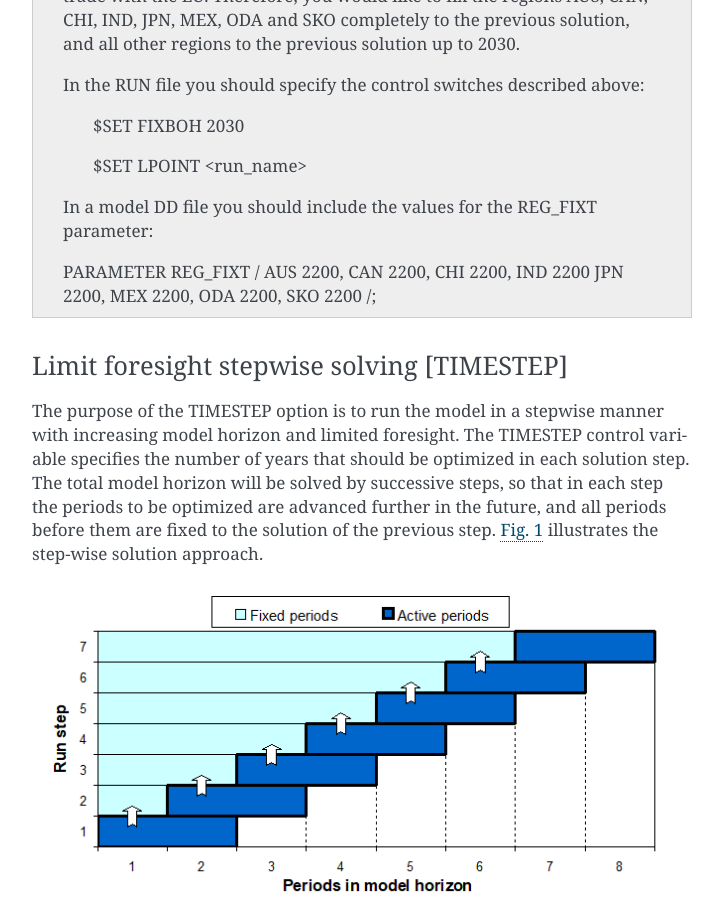
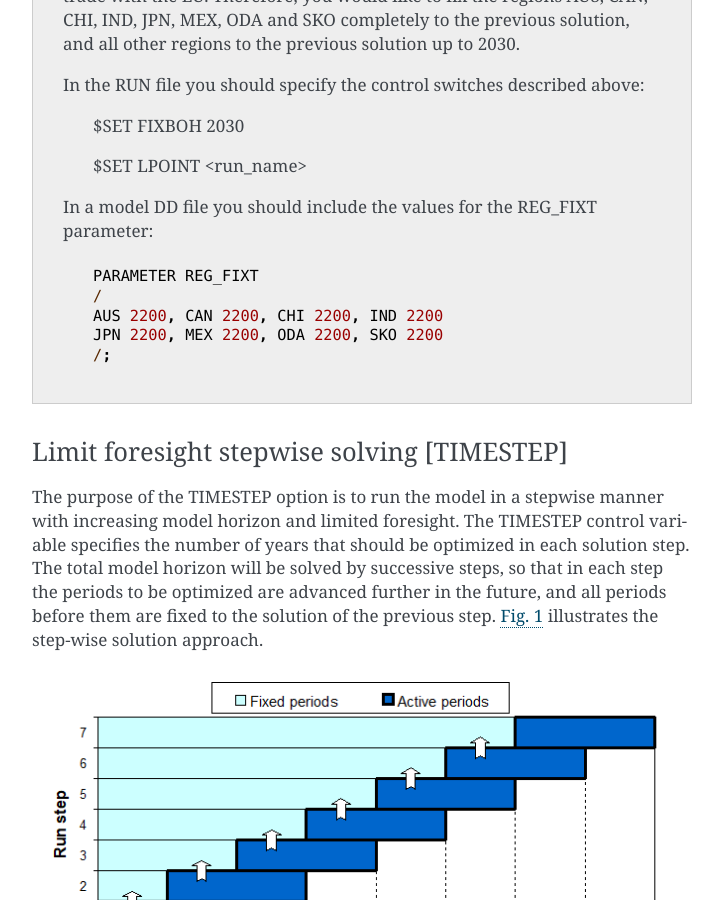
Before and after one commit to experimentarium/times, a Sphinx documentation site: the page built from docs/part-3/03-switches.md, in a window 1280 px wide and 900 px high, scrolled down 10115 px. Shown: the whole window, without its empty margins (388-1111 px from the left). Built offline with Sphinx 7.4.7, drawn with Linux system fonts in a browser that asks for light colours.

Commit message:
Enable colon_fence

````diff
--- a/docs/conf.py
+++ b/docs/conf.py
@@ -37,4 +37,4 @@
 # -- Options for MyST-Parser -------------------------------------------------
 # https://myst-parser.readthedocs.io/en/latest/syntax/optional.html
 
-myst_enable_extensions = ["dollarmath"]
+myst_enable_extensions = ["dollarmath", "colon_fence"]
--- a/docs/part-3/03-switches.md
+++ b/docs/part-3/03-switches.md
@@ -180,7 +180,7 @@
 
 As a generalization to the basic scheme described above, the user can also request fixing to the previous solution different amounts of first years accor­ding to region. The region-specific years up to which the model solution will be fixed can be specified by using the TIMES REG_FIXT(reg) parameter. The FIXBOH control variable is in this case treated as a default value for REG_FIXT.
 
-```{admonition} Example
+:::{admonition} Example
 
 Assume that you would like to analyze the 15-region ETSAP TIAM model with some shocks after the year 2030, and you are interested in differences in the model solution only in regions that have notable gas or LNG trade with the EU. Therefore, you would like to fix the regions AUS, CAN, CHI, IND, JPN, MEX, ODA and SKO completely to the previous solution, and all other regions to the previous solution up to 2030.
 
@@ -191,13 +191,15 @@
 > \$SET LPOINT \<run_name\>
 
 In a model DD file you should include the values for the REG_FIXT parameter:
-
+```
 PARAMETER REG_FIXT
 /
 AUS 2200, CAN 2200, CHI 2200, IND 2200
 JPN 2200, MEX 2200, ODA 2200, SKO 2200
 /;
+
 ```
+:::
 
 ### Limit foresight stepwise solving \[TIMESTEP\]
 
````
